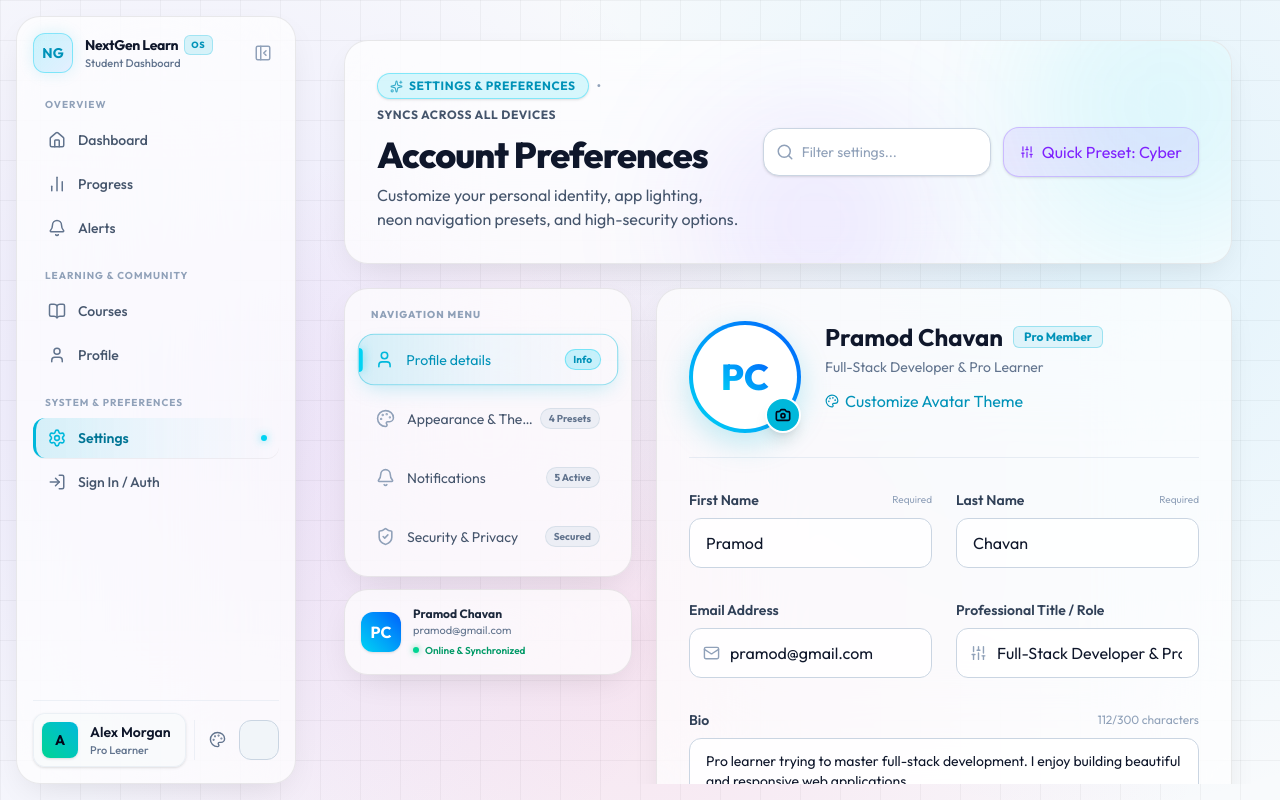
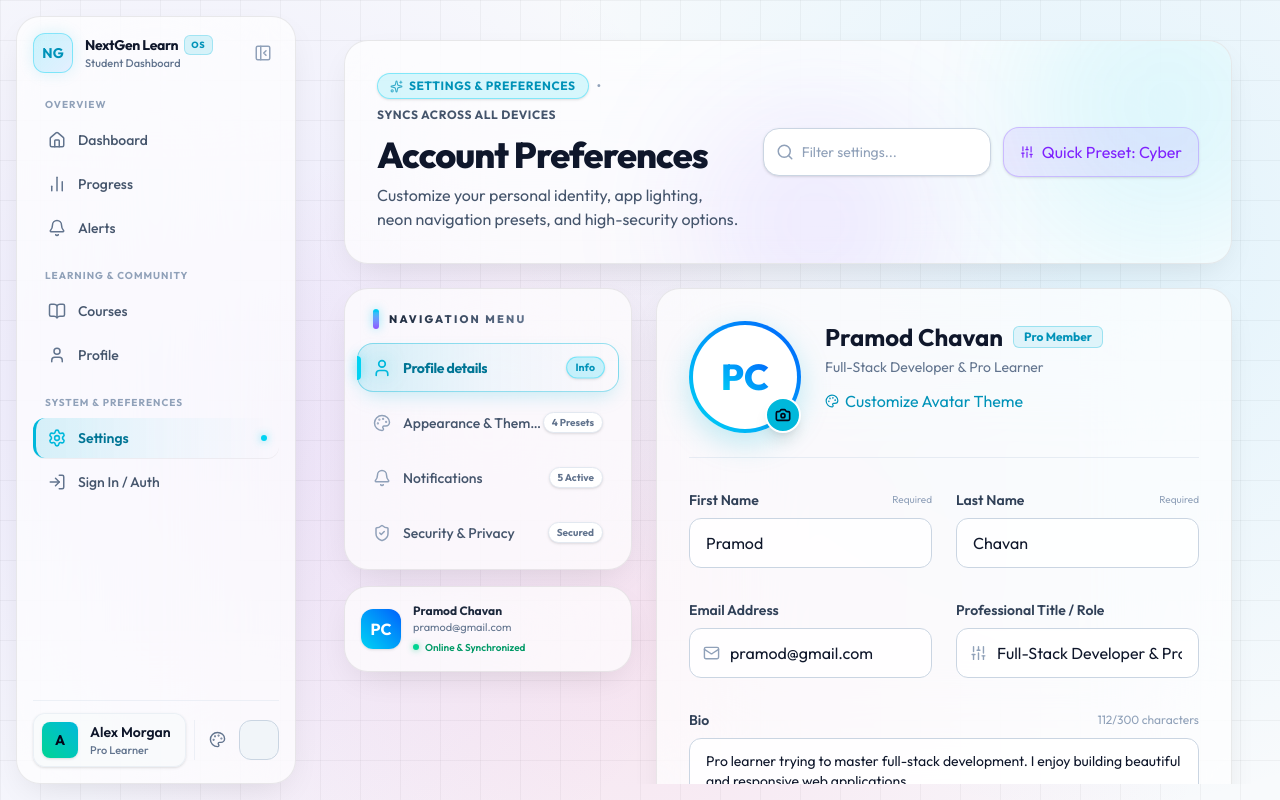
Before and after one commit to chavanpramod-ui/NextGen, a Next.js app: page /settings in a window 1280 px wide. Built offline with nearby package versions, Linux system fonts and the light colour scheme.

Commit message:
Enhance UI and theme of navigation menu with Framer Motion animations

```diff
--- a/app/settings/page.tsx
+++ b/app/settings/page.tsx
@@ -276,11 +276,14 @@ export default function SettingsPage() {
       {/* Main Layout: Sidebar Tabs + Content Area */}
       <div className="flex flex-col lg:flex-row gap-6 items-start">
         {/* Navigation Sidebar */}
-        <div className="w-full lg:w-72 shrink-0 flex flex-col gap-3 sticky top-6">
-          <div className="dashboard-panel p-3.5 flex flex-col gap-2">
-            <p className="px-3 py-1 text-[10px] font-extrabold uppercase tracking-widest text-slate-400 dark:text-slate-500 select-none">
-              Navigation Menu
-            </p>
+        <div className="w-full lg:w-72 shrink-0 flex flex-col gap-4 sticky top-6">
+          <div className="dashboard-panel p-3 flex flex-col gap-1.5 relative overflow-hidden bg-white/40 dark:bg-slate-950/40">
+            <div className="px-4 pb-2 pt-2 flex items-center gap-2.5">
+              <div className="h-5 w-1.5 rounded-full bg-gradient-to-b from-cyan-400 to-violet-500 shadow-[0_0_10px_rgba(34,211,238,0.5)]" />
+              <p className="text-[11px] font-extrabold uppercase tracking-[0.2em] bg-gradient-to-r from-slate-800 to-slate-500 dark:from-slate-200 dark:to-slate-400 bg-clip-text text-transparent select-none">
+                Navigation Menu
+              </p>
+            </div>
             {tabs.map((tab) => {
               const Icon = tab.icon;
               const isSelected = activeTab === tab.id;
@@ -288,23 +291,46 @@ export default function SettingsPage() {
                 <button
                   key={tab.id}
                   onClick={() => setActiveTab(tab.id as any)}
-                  className={`group flex items-center justify-between px-4 py-3.5 rounded-2xl font-medium transition-all duration-300 text-left relative overflow-hidden ${
+                  className={`group flex items-center justify-between px-4 py-3.5 rounded-2xl transition-colors duration-300 text-left relative z-10 outline-none ${
                     isSelected
-                      ? 'border border-cyan-500/40 bg-gradient-to-r from-cyan-500/15 via-cyan-500/5 to-transparent text-cyan-600 dark:text-cyan-300 font-semibold shadow-[0_8px_20px_-6px_rgba(6,182,212,0.25)] scale-[1.01]'
-                      : 'text-slate-600 dark:text-slate-400 hover:text-slate-900 dark:hover:text-slate-100 hover:bg-slate-100/80 dark:hover:bg-slate-800/50 border border-transparent'
+                      ? 'text-cyan-700 dark:text-cyan-300'
+                      : 'text-slate-600 dark:text-slate-400 hover:text-slate-900 dark:hover:text-slate-100'
                   }`}
                 >
+                  {/* Animated Active Background */}
                   {isSelected && (
-                    <span className="absolute left-0 top-1/2 -translate-y-1/2 h-6 w-1 rounded-r-full bg-cyan-400 shadow-[0_0_10px_rgba(34,211,238,0.8)]" />
+                    <motion.div
+                      layoutId="activeSettingsNavTab"
+                      className="absolute inset-0 rounded-2xl border border-cyan-500/40 bg-gradient-to-r from-cyan-500/15 via-cyan-500/5 to-transparent shadow-[0_8px_20px_-6px_rgba(6,182,212,0.25)] -z-10"
+                      initial={false}
+                      transition={{ type: "spring", stiffness: 400, damping: 30 }}
+                    />
                   )}
+
+                  {/* Animated Left Glow Indicator */}
+                  {isSelected && (
+                    <motion.span
+                      layoutId="activeSettingsNavGlow"
+                      className="absolute left-0 top-1/2 -translate-y-1/2 h-6 w-1 rounded-r-full bg-cyan-400 shadow-[0_0_12px_rgba(34,211,238,0.8)] z-0"
+                      transition={{ type: "spring", stiffness: 400, damping: 30 }}
+                    />
+                  )}
+
+                  {/* Hover Background for Inactive Tabs */}
+                  {!isSelected && (
+                    <div className="absolute inset-0 rounded-2xl bg-slate-200/50 dark:bg-slate-800/50 opacity-0 group-hover:opacity-100 transition-opacity duration-200 -z-10" />
+                  )}
+
                   <div className="flex items-center gap-3 min-w-0">
-                    <Icon size={19} className={`shrink-0 transition-transform duration-300 group-hover:scale-110 ${isSelected ? 'text-cyan-500 dark:text-cyan-300' : 'text-slate-400 dark:text-slate-500'}`} />
-                    <span className="truncate text-sm">{tab.label}</span>
+                    <Icon size={18} className={`shrink-0 transition-all duration-300 ${isSelected ? 'text-cyan-500 dark:text-cyan-300 scale-110 drop-shadow-[0_0_8px_rgba(6,182,212,0.5)]' : 'text-slate-400 dark:text-slate-500 group-hover:scale-110'}`} />
+                    <span className={`truncate text-sm transition-all duration-200 ${isSelected ? 'font-bold tracking-tight' : 'font-medium'}`}>
+                      {tab.label}
+                    </span>
                   </div>
-                  <span className={`text-[10px] font-bold px-2 py-0.5 rounded-full border transition-colors shrink-0 ${
+                  <span className={`text-[10px] font-bold px-2 py-0.5 rounded-full border transition-all shrink-0 shadow-sm ${
                     isSelected
-                      ? 'bg-cyan-400/20 border-cyan-400/40 text-cyan-600 dark:text-cyan-300'
-                      : 'bg-slate-200/60 dark:bg-slate-800/60 border-slate-300/60 dark:border-slate-700/60 text-slate-500 dark:text-slate-400'
+                      ? 'bg-cyan-400/20 border-cyan-400/40 text-cyan-600 dark:text-cyan-300 scale-105'
+                      : 'bg-white dark:bg-slate-900 border-slate-200 dark:border-slate-700/80 text-slate-500 dark:text-slate-400 group-hover:border-slate-300 dark:group-hover:border-slate-600'
                   }`}>
                     {tab.badge}
                   </span>
```
